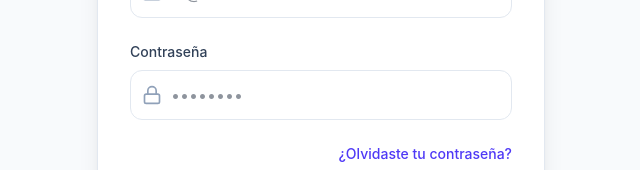
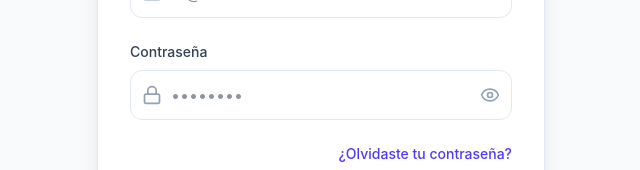
Before and after one commit to ramonbravo13/herzberg, a React (Vite) app: page /login in a window 1280 px wide. Shown: the part 400-570 px from the top of the page, without its empty margins (319-959 px from the left). Built offline with nearby package versions, Linux system fonts and the light colour scheme.

Commit message:
feat: add show password toggle to login

```diff
--- a/src/pages/auth/Login.jsx
+++ b/src/pages/auth/Login.jsx
@@ -1,11 +1,12 @@
 import React, { useState } from 'react';
 import { useNavigate, Link } from 'react-router-dom';
 import { useAuth } from '../../contexts/AuthContext';
-import { Lock, Mail } from 'lucide-react';
+import { Lock, Mail, Eye, EyeOff } from 'lucide-react';
 
 export default function Login() {
   const [email, setEmail] = useState('');
   const [password, setPassword] = useState('');
+  const [showPassword, setShowPassword] = useState(false);
   const [error, setError] = useState('');
   const [loading, setLoading] = useState(false);
   const { login } = useAuth();
@@ -72,13 +73,20 @@ export default function Login() {
                 <Lock className="h-5 w-5 text-slate-400" />
               </div>
               <input
-                type="password"
+                type={showPassword ? "text" : "password"}
                 required
-                className="block w-full pl-10 pr-3 py-3 border border-slate-200 rounded-xl focus:ring-2 focus:ring-primary focus:border-primary outline-none transition-all"
+                className="block w-full pl-10 pr-12 py-3 border border-slate-200 rounded-xl focus:ring-2 focus:ring-primary focus:border-primary outline-none transition-all"
                 placeholder="••••••••"
                 value={password}
                 onChange={(e) => setPassword(e.target.value)}
               />
+              <button
+                type="button"
+                className="absolute inset-y-0 right-0 pr-3 flex items-center text-slate-400 hover:text-slate-600 transition-colors"
+                onClick={() => setShowPassword(!showPassword)}
+              >
+                {showPassword ? <EyeOff size={20} /> : <Eye size={20} />}
+              </button>
             </div>
           </div>
 
```
